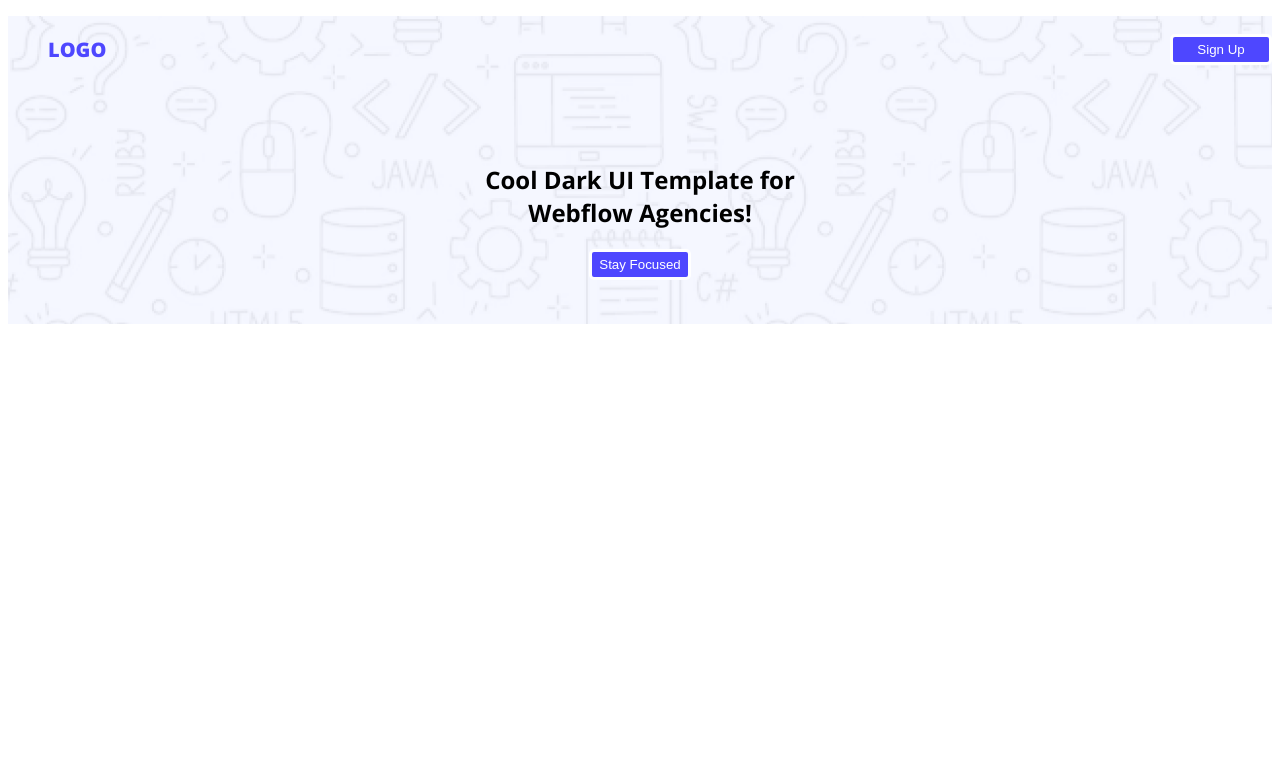
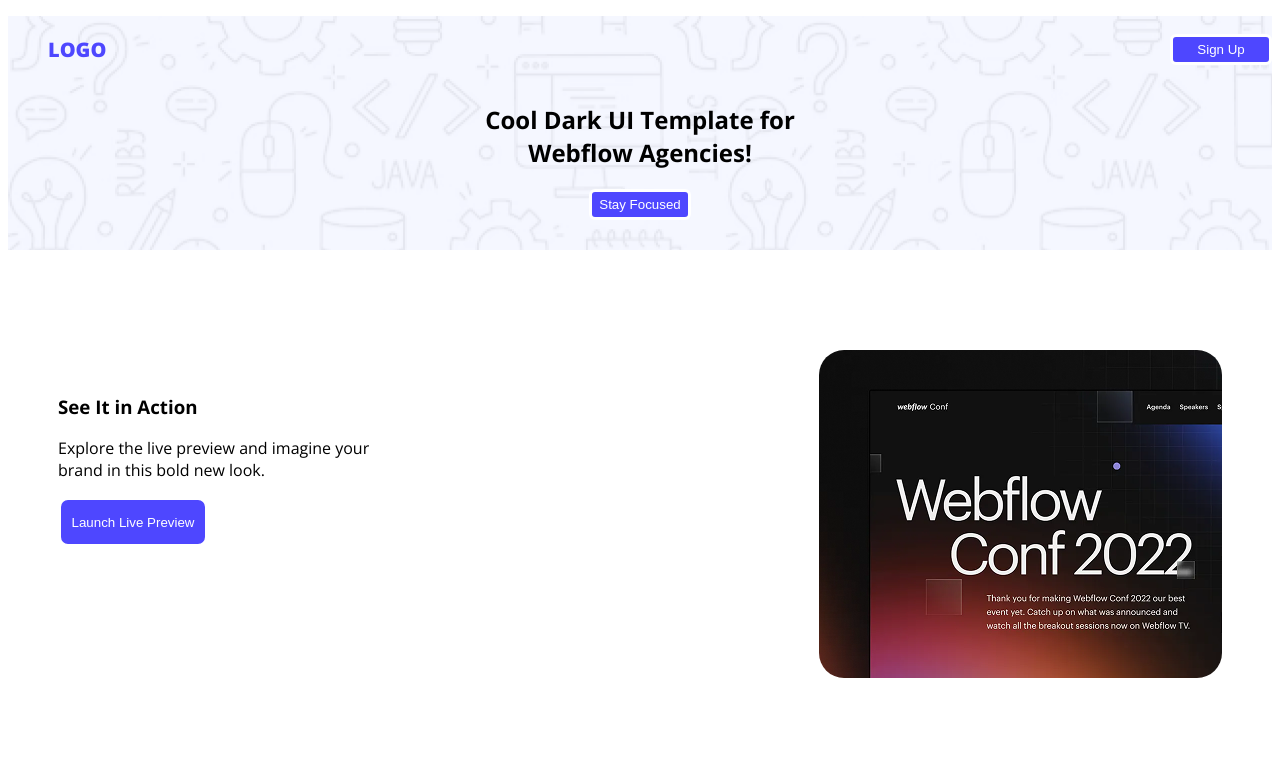
Before and after one commit to ambiasult/assignment-one, a plain HTML site: page index.html in a window 1280 px wide. Drawn offline with nearby package versions, Linux system fonts and the light colour scheme.

Commit message:
added html and css file

```diff
--- a/index.html
+++ b/index.html
@@ -18,22 +18,30 @@
             </ul>
 
         </nav>
-            <br>
-            <br>
+
         <div class="banner">
             <div class="banner-content">
                 <h2 class="banner-title">Cool Dark UI Template for<br>Webflow Agencies!</h2>
                 <button class="color">Stay Focused</button>
             </div>
         </div>
-            <br>
-            <br>
+
+
 
 
     </header>
 
     <main>
-
+        <div class="section">
+            <div class="action-section">
+            <h3>See It in Action</h3>
+            <p>
+                Explore the live preview and imagine your<br>brand in this bold new look.
+            </p>
+            <button class="color-button">Launch Live Preview</button>
+            </div>
+            <img class="action" src="images/wc-mini.png" alt="">
+        </div>
     </main>
 
     <footer>
--- a/styles/styles.css
+++ b/styles/styles.css
@@ -8,17 +8,15 @@
     "wdth" 100;
 }
 
-/* .text-primary{ */
-    /* color: blue; */
-/* } */
-
 .header{
     background-image: url('../images/Hero-bg.png');
+    background-repeat: no-repeat;
 }
 
 /* nav styles */
 nav{
     desplay: flex
+    padding-bottom:30px;
 
 }
 .title{
@@ -41,14 +39,40 @@ nav li a{
 .color{
     background-color: #4E47FF;
     color: #FFFFFF;
-    border-radius: 5px;
+    border-radius: 6px;
     border: solid;
     padding: 5px;
     width: 102px;
     height: 24;
 
 }
+.color-button{
+     background-color: #4E47FF;
+    color: #FFFFFF;
+    border-radius: 10px;
+    border: solid;
+    padding: 5px;
+    width: 150px;
+    height: 50px;
+}
 
+.banner{
+    padding-bottom: 30px;
+}
 .banner-content{
     text-align: center;
 }
+
+.section{
+    display: flex;
+    justify-content: space-between;
+    padding: 100px 50px;
+}
+
+.action{
+    border-radius: 25px;
+    }
+
+.action-section{
+    padding-top: 25px;
+}
```
